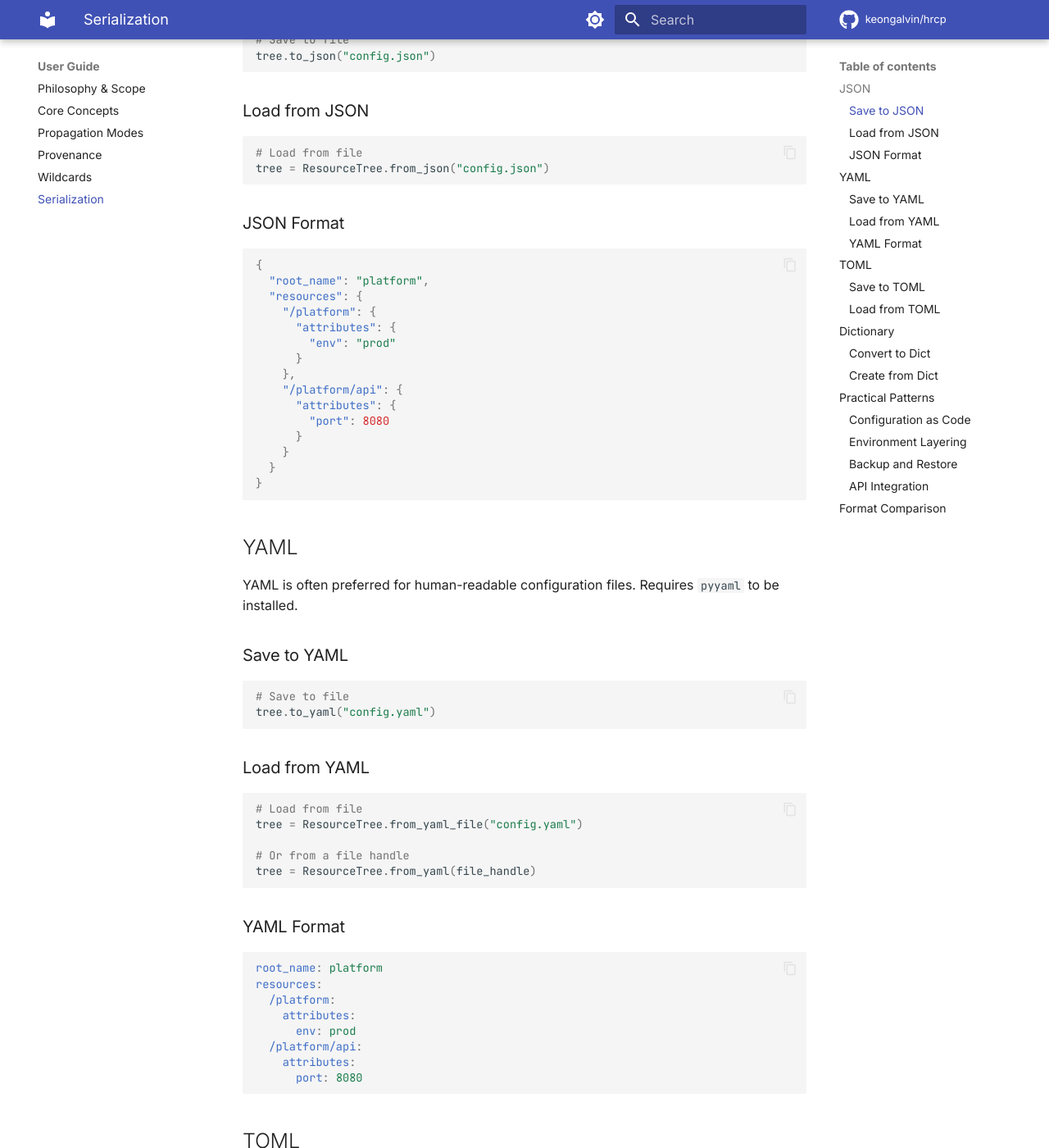
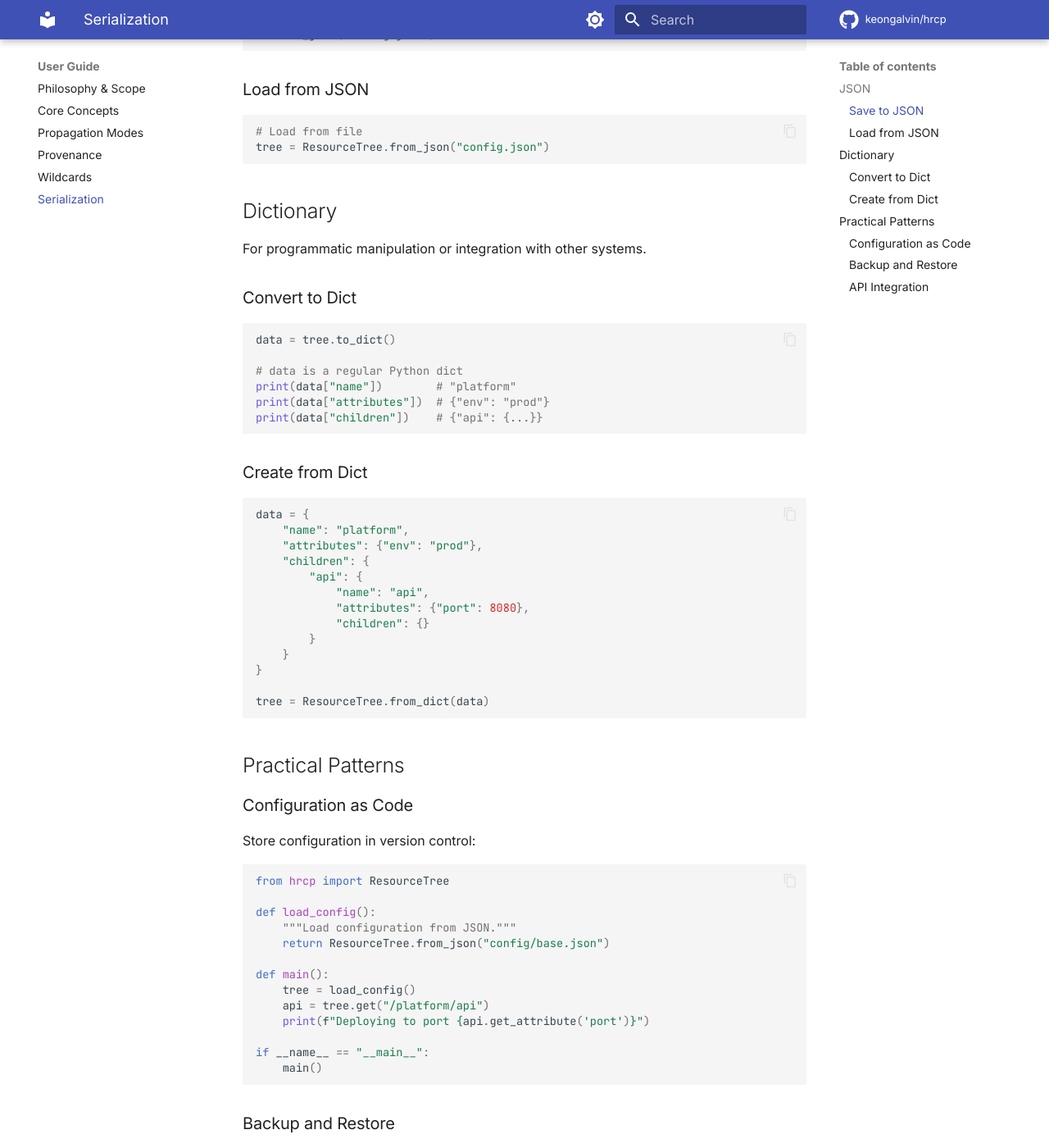
Before and after one commit to keongalvin/hrcp, an MkDocs documentation site: the page built from docs/guide/serialization.md, in a window 1280 px wide and 1400 px high, scrolled down 542 px. Shown: the whole window at 82% size. Built offline with MkDocs 1.6.1 and Material for MkDocs 9.7.7, drawn with Linux system fonts in a browser that asks for light colours; comment, search, counter and statistics services are not loaded; some of the changed text lies outside the part shown.

Commit message:
tidy serialisation

````diff
--- a/docs/guide/serialization.md
+++ b/docs/guide/serialization.md
@@ -1,6 +1,6 @@
 # Serialization
 
-HRCP supports multiple formats for saving and loading resource trees: JSON, YAML, TOML, and Python dicts.
+HRCP supports saving and loading resource trees via JSON and Python dicts.
 
 ## JSON
 
@@ -24,81 +24,6 @@ tree.to_json("config.json")
 tree = ResourceTree.from_json("config.json")
 ```
 
-### JSON Format
-
-```json
-{
-  "root_name": "platform",
-  "resources": {
-    "/platform": {
-      "attributes": {
-        "env": "prod"
-      }
-    },
-    "/platform/api": {
-      "attributes": {
-        "port": 8080
-      }
-    }
-  }
-}
-```
-
-## YAML
-
-YAML is often preferred for human-readable configuration files. Requires `pyyaml` to be installed.
-
-### Save to YAML
-
-```python
-# Save to file
-tree.to_yaml("config.yaml")
-```
-
-### Load from YAML
-
-```python
-# Load from file
-tree = ResourceTree.from_yaml_file("config.yaml")
-
-# Or from a file handle
-tree = ResourceTree.from_yaml(file_handle)
-```
-
-### YAML Format
-
-```yaml
-root_name: platform
-resources:
-  /platform:
-    attributes:
-      env: prod
-  /platform/api:
-    attributes:
-      port: 8080
-```
-
-## TOML
-
-TOML support requires `tomli` (for reading) and `tomli-w` (for writing) to be installed.
-
-### Save to TOML
-
-```python
-# Save to file
-tree.to_toml("config.toml")
-```
-
-### Load from TOML
-
-```python
-# Load from file
-tree = ResourceTree.from_toml_file("config.toml")
-
-# Or from a file handle
-tree = ResourceTree.from_toml(file_handle)
-```
-
 ## Dictionary
 
 For programmatic manipulation or integration with other systems.
@@ -109,21 +34,22 @@ For programmatic manipulation or integration with other systems.
 data = tree.to_dict()
 
 # data is a regular Python dict
-print(data["root_name"])  # "platform"
-print(data["resources"])  # {"/platform": {...}, ...}
+print(data["name"])        # "platform"
+print(data["attributes"])  # {"env": "prod"}
+print(data["children"])    # {"api": {...}}
 ```
 
 ### Create from Dict
 
 ```python
 data = {
-    "root_name": "platform",
-    "resources": {
-        "/platform": {
-            "attributes": {"env": "prod"}
-        },
-        "/platform/api": {
-            "attributes": {"port": 8080}
+    "name": "platform",
+    "attributes": {"env": "prod"},
+    "children": {
+        "api": {
+            "name": "api",
+            "attributes": {"port": 8080},
+            "children": {}
         }
     }
 }
@@ -138,13 +64,11 @@ tree = ResourceTree.from_dict(data)
 Store configuration in version control:
 
 ```python
-# deploy.py
 from hrcp import ResourceTree
 
 def load_config():
-    """Load configuration from YAML files."""
-    tree = ResourceTree.from_yaml_file("config/base.yaml")
-    return tree
+    """Load configuration from JSON."""
+    return ResourceTree.from_json("config/base.json")
 
 def main():
     tree = load_config()
@@ -153,33 +77,6 @@ def main():
 
 if __name__ == "__main__":
     main()
-```
-
-### Environment Layering
-
-Merge base config with environment-specific overrides:
-
-```python
-def load_layered_config(env: str) -> ResourceTree:
-    """Load base config and apply environment overlay."""
-    # Load base
-    tree = ResourceTree.from_yaml_file("config/base.yaml")
-
-    # Load and merge environment-specific config
-    env_file = f"config/{env}.yaml"
-    env_tree = ResourceTree.from_yaml_file(env_file)
-
-    # Copy environment-specific attributes
-    for resource in env_tree.query("/**"):
-        target = tree.get(resource.path)
-        if target:
-            for key, value in resource.attributes.items():
-                target.set_attribute(key, value)
-
-    return tree
-
-# Usage
-tree = load_layered_config("production")
 ```
 
 ### Backup and Restore
@@ -232,19 +129,3 @@ def get_resource(resource_path):
         })
     return jsonify({"error": "not found"}), 404
 ```
-
-## Format Comparison
-
-| Feature | JSON | YAML | Dict |
-|---------|------|------|------|
-| Human readable | Good | Best | N/A |
-| Comments | No | Yes | N/A |
-| File size | Compact | Larger | N/A |
-| Parse speed | Fast | Slower | Instant |
-| Programmatic use | Via string | Via string | Direct |
-
-Choose based on your use case:
-
-- **JSON**: APIs, compact storage, JavaScript interop
-- **YAML**: Configuration files, human editing
-- **Dict**: In-memory manipulation, testing
--- a/pyproject.toml
+++ b/pyproject.toml
@@ -26,9 +26,6 @@ dynamic = ["version"]
 readme = "README.md"
 
 [project.optional-dependencies]
-yaml = ["pyyaml>=6.0"]
-toml = ["tomli-w>=1.0.0"]
-all = ["pyyaml>=6.0", "tomli-w>=1.0.0"]
 
 [project.urls]
 Documentation = "https://hrcp.readthedocs.io/"
@@ -43,9 +40,6 @@ dev = [
     "hypothesis>=6.0.0",
     "ruff>=0.1.0",
     "mypy>=1.5.0",
-    # Include optional dependencies for testing
-    "pyyaml>=6.0",
-    "tomli-w>=1.0.0",
 ]
 docs = [
     "mkdocs>=1.6.0",
````
Also changed, not shown: other parts of docs/guide/serialization.md (+1 -1 lines), README.md (+60 -11 lines), docs/api/hrcp.md (+1 -39 lines), docs/api/index.md (+6 -16 lines), src/hrcp/__init__.py (+0 -15 lines), 6 other files.
